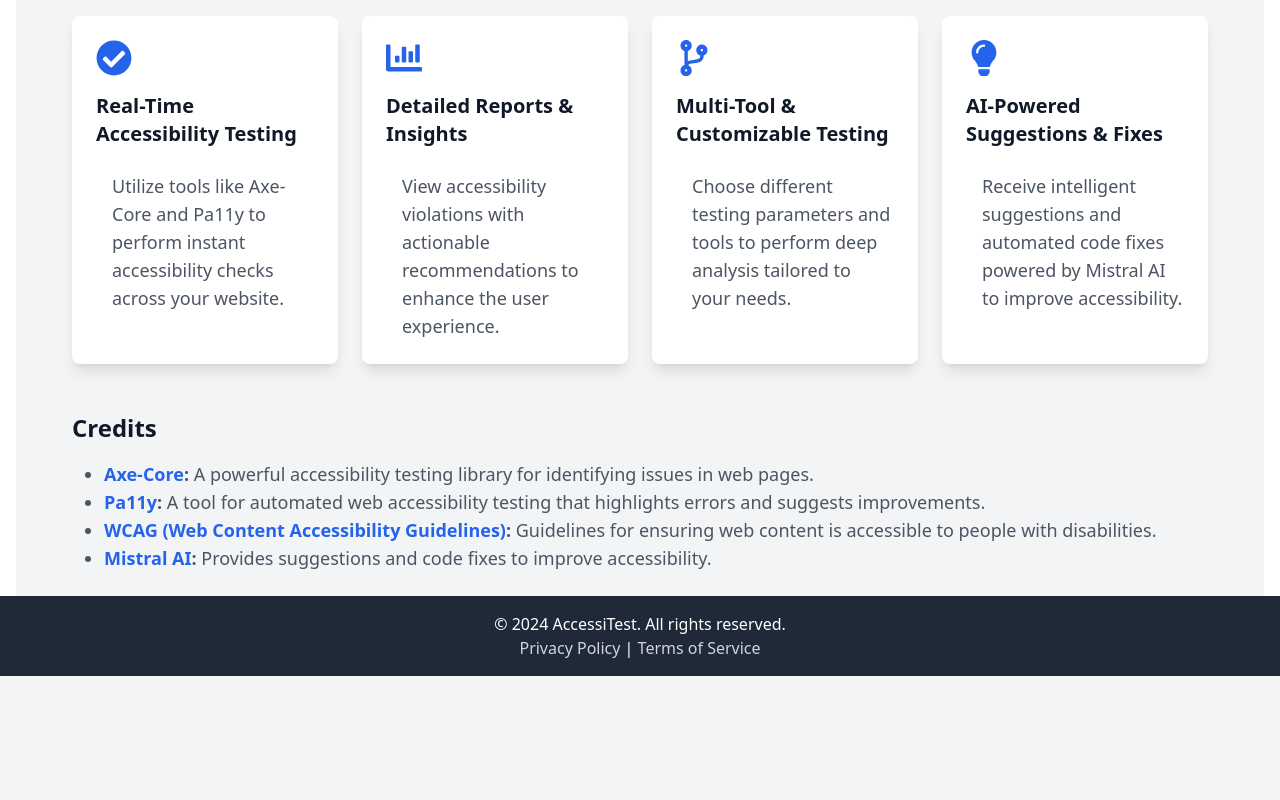
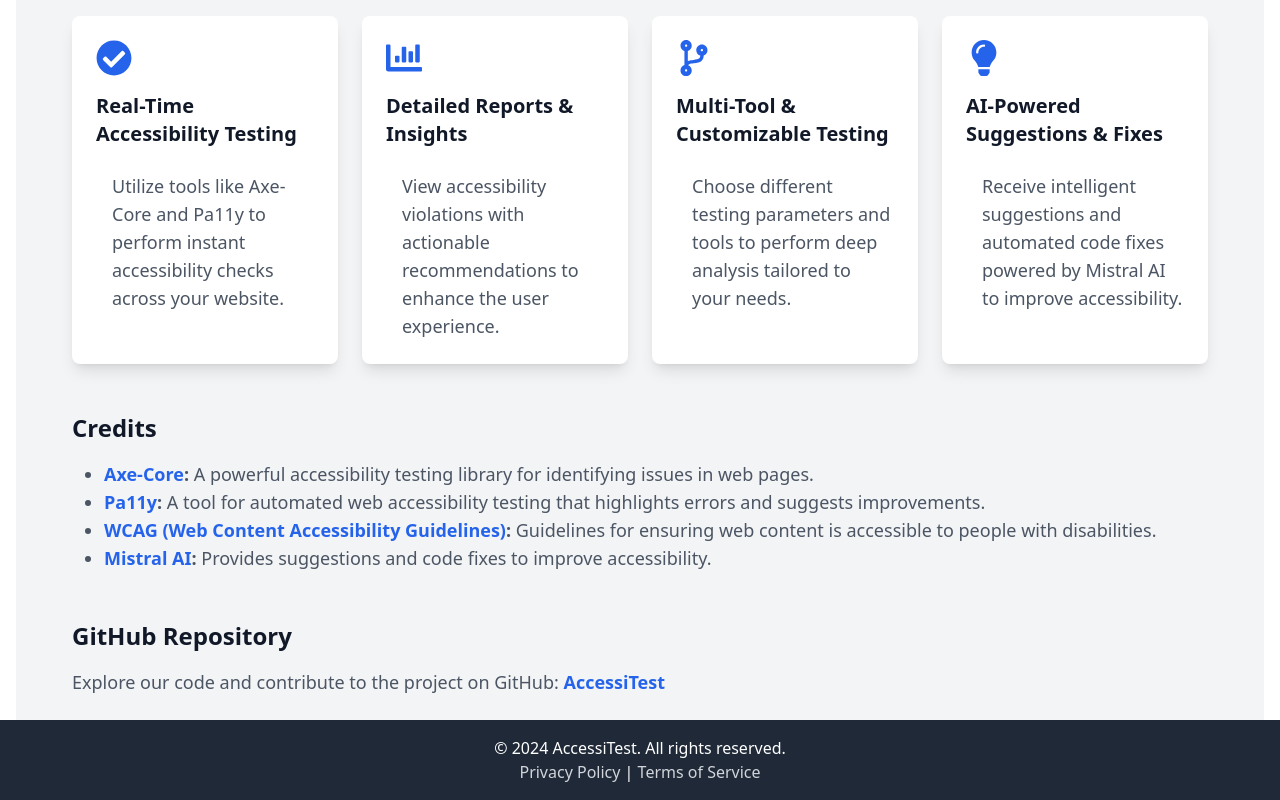
Before and after one commit to arun664/accessitest, a Next.js app: page /about in a window 1280 px wide. Shown: the part 504-1304 px from the top of the page. Before the commit the page ends 1180 px from the top, so only its background shows below. Built offline with nearby package versions, Linux system fonts and the light colour scheme.

Commit message:
add git repo link to about page

```diff
--- a/pages/about/index.js
+++ b/pages/about/index.js
@@ -1,5 +1,5 @@
 import React from "react";
-import { FaCheckCircle, FaChartBar, FaCodeBranch, FaLightbulb } from "react-icons/fa"; // Adding icons for better presentation
+import { FaCheckCircle, FaChartBar, FaCodeBranch, FaLightbulb } from "react-icons/fa";
 
 const About = () => {
   return (
@@ -34,7 +34,6 @@ const About = () => {
             Key Features
           </h3>
           <div className="grid grid-cols-1 sm:grid-cols-2 lg:grid-cols-4 gap-6">
-            {/* Feature 1 */}
             <div className="bg-white dark:bg-gray-800 p-6 rounded-lg shadow-lg flex flex-col">
               <FaCheckCircle className="text-blue-600 dark:text-blue-400 text-4xl mb-4" />
               <h4 className="text-xl font-semibold text-gray-900 dark:text-gray-100 mb-2">
@@ -44,7 +43,6 @@ const About = () => {
                 Utilize tools like Axe-Core and Pa11y to perform instant accessibility checks across your website.
               </div>
             </div>
-            {/* Feature 2 */}
             <div className="bg-white dark:bg-gray-800 p-6 rounded-lg shadow-lg flex flex-col">
               <FaChartBar className="text-blue-600 dark:text-blue-400 text-4xl mb-4" />
               <h4 className="text-xl font-semibold text-gray-900 dark:text-gray-100 mb-2">
@@ -54,7 +52,6 @@ const About = () => {
                 View accessibility violations with actionable recommendations to enhance the user experience.
               </div>
             </div>
-            {/* Feature 3 */}
             <div className="bg-white dark:bg-gray-800 p-6 rounded-lg shadow-lg flex flex-col">
               <FaCodeBranch className="text-blue-600 dark:text-blue-400 text-4xl mb-4" />
               <h4 className="text-xl font-semibold text-gray-900 dark:text-gray-100 mb-2">
@@ -64,7 +61,6 @@ const About = () => {
                 Choose different testing parameters and tools to perform deep analysis tailored to your needs.
               </div>
             </div>
-            {/* Feature 4 */}
             <div className="bg-white dark:bg-gray-800 p-6 rounded-lg shadow-lg flex flex-col">
               <FaLightbulb className="text-blue-600 dark:text-blue-400 text-4xl mb-4" />
               <h4 className="text-xl font-semibold text-gray-900 dark:text-gray-100 mb-2">
@@ -141,6 +137,24 @@ const About = () => {
             </li>
           </ul>
         </div>
+
+        {/* GitHub Repository Link */}
+        <div className="mt-12">
+          <h3 className="text-2xl font-semibold text-gray-900 dark:text-gray-100">
+            GitHub Repository
+          </h3>
+          <p className="mt-4 text-lg leading-7 text-gray-600 dark:text-gray-400">
+            Explore our code and contribute to the project on GitHub:{" "}
+            <a
+              href="https://github.com/arun664/accessitest"
+              target="_blank"
+              rel="noopener noreferrer"
+              className="text-blue-600 dark:text-blue-400 font-semibold"
+            >
+              AccessiTest
+            </a>
+          </p>
+        </div>
       </div>
     </div>
   );
```
